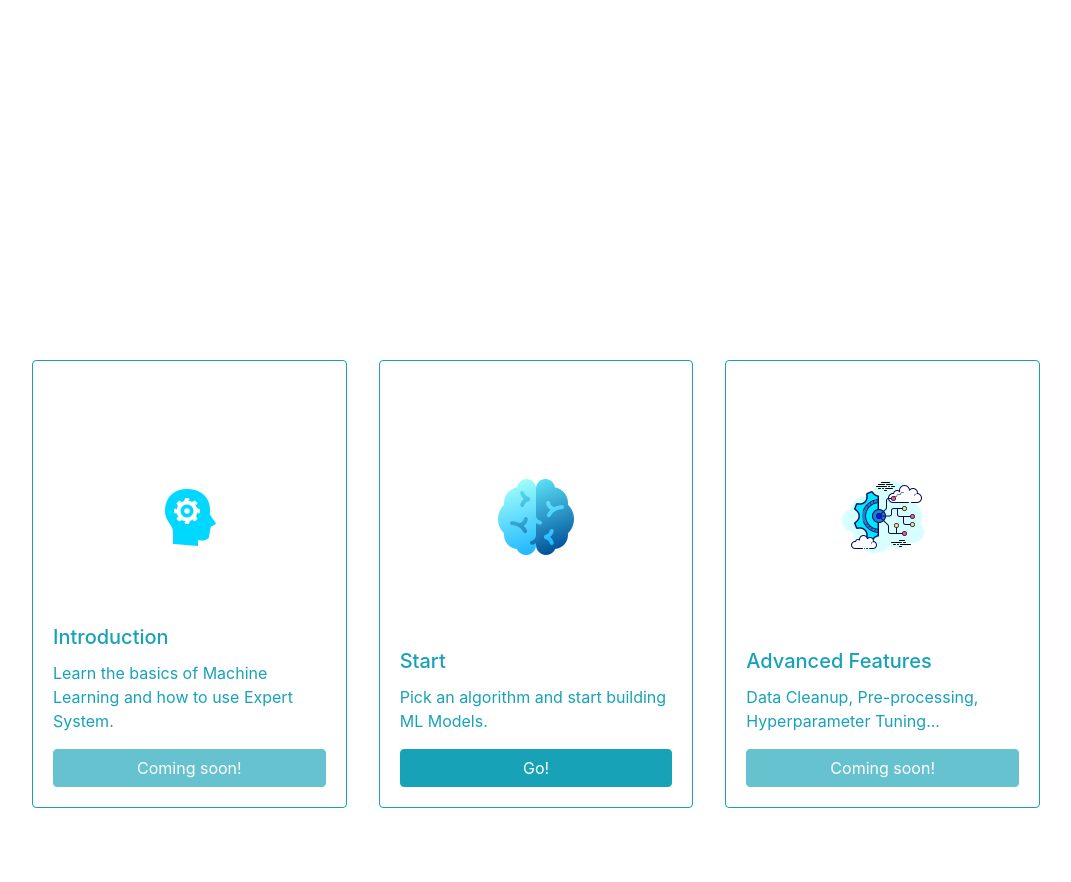
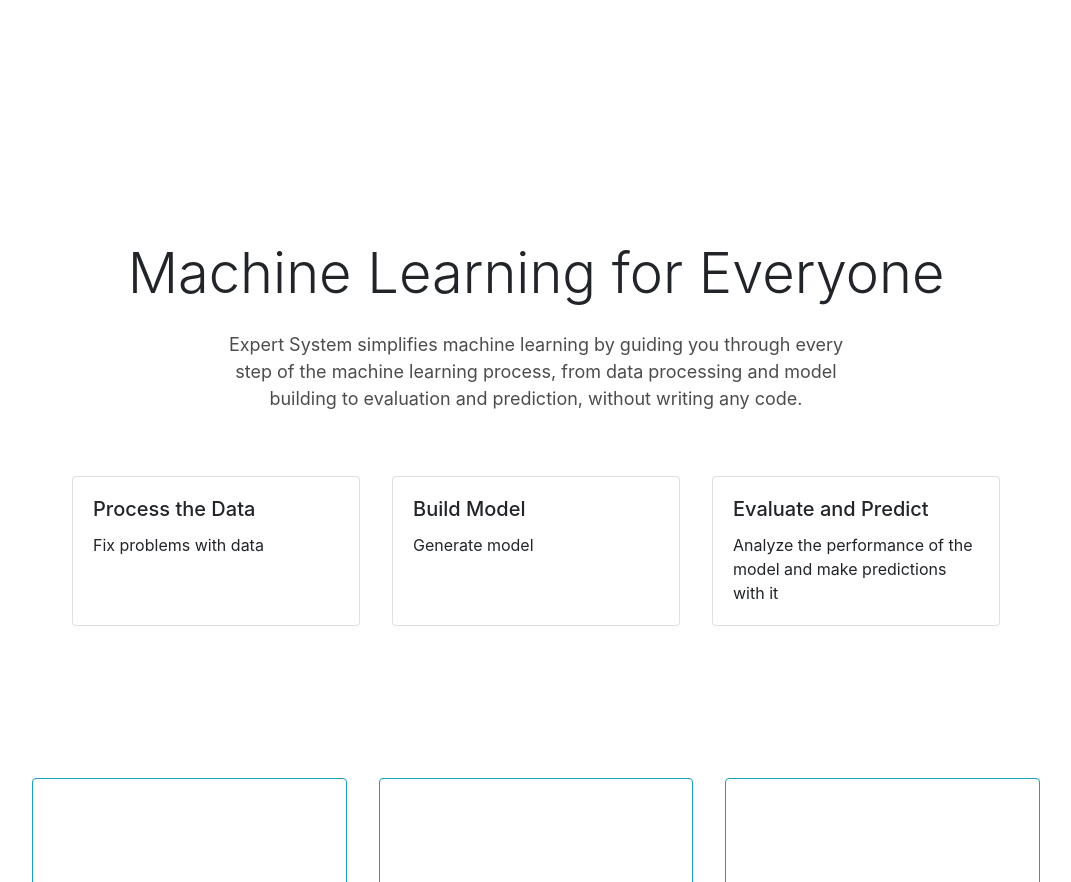
Before and after one commit to akshay-rajan/expertsystem, a Django app: page / in a window 1280 px wide; the page is wider, and only the part inside the window is pictured. Shown: the part 1214-2096 px from the top of that part, without its empty margins (104-1175 px from the left). Run offline with Django 5.2, Linux system fonts and the light colour scheme; some libraries are stand-ins or nearby versions.

Commit message:
Add cards

```diff
--- a/main/static/main/css/style.css
+++ b/main/static/main/css/style.css
@@ -83,6 +83,14 @@ body {
   top: calc(200px + 10px); /* Place at the junction (height of the first div + half the margin) */
 }
 
+.div-4 {
+  font-size: 18px;
+}
+.div-4 p {
+  width: 50%;
+  color: rgba(0, 0, 0, 0.7);
+}
+
 @media screen and (max-width: 600px) {
   #home {
     height: 120vh;
@@ -94,6 +102,13 @@ body {
     margin-top: 75vh;
     left: 50%;
     transform: translateX(-50%);
+  }
+  .div-4 h2 {
+    text-align: center;
+    font-size: 40px;
+  }
+  .div-4 p {
+    width: 100%;
   }
 }
 
--- a/main/templates/main/index.html
+++ b/main/templates/main/index.html
@@ -69,6 +69,40 @@
 
   <div class="div-3">
     <img src={% static 'main/img/thumbnail.png' %} alt="" class="thumbnail-img">
+  </div>
+
+  <div class="div-4 m-2 mb-4 p-2">
+    <div class="d-flex justify-content-center">
+      <h2 class="display-4 mb-4">Machine Learning for Everyone</h2>
+    </div>
+    <div class="d-flex justify-content-center">
+      <p class="text-center">
+        Expert System simplifies machine learning by guiding you through every step of the machine learning process, from data processing and model building to evaluation and prediction, without writing any code.
+      </p>
+    </div>
+  </div>
+
+  <div class="div-5 mt-4">
+    <div class="d-flex justify-content-center flex-wrap">
+      <div class="card m-3 fade-in-card" style="width: 18rem;">
+        <div class="card-body">
+          <h5 class="card-title">Process the Data</h5>
+          <p class="card-text">Fix problems with data</p>
+        </div>
+      </div>
+      <div class="card m-3 fade-in-card" style="width: 18rem;">
+        <div class="card-body">
+          <h5 class="card-title">Build Model</h5>
+          <p class="card-text">Generate model</p>
+        </div>
+      </div>
+      <div class="card m-3 fade-in-card" style="width: 18rem;">
+        <div class="card-body">
+          <h5 class="card-title">Evaluate and Predict</h5>
+          <p class="card-text">Analyze the performance of the model and make predictions with it</p>
+        </div>
+      </div>
+    </div>
   </div>
 
   <div class="second d-flex p-4" id="get-started">
```
